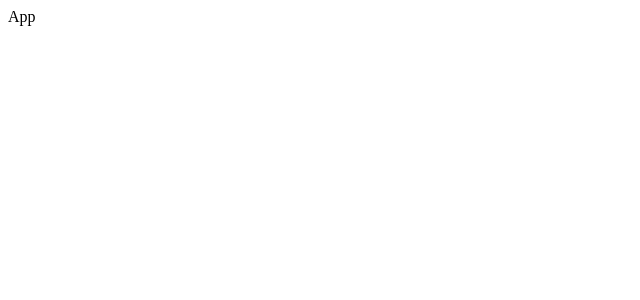
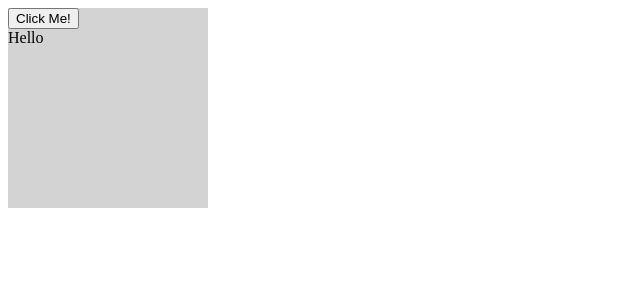
Before and after one commit to ADmtr2001/React-Educational-47-ReactTS, a React (Create React App) app: page / in a window 1280 px wide. Shown: the top 300 px of the page, without its empty margins (0-640 px from the left). Built offline with nearby package versions, Linux system fonts and the light colour scheme.

Commit message:
try props types

```diff
--- a/src/App.tsx
+++ b/src/App.tsx
@@ -1,7 +1,20 @@
 import React from "react";
+import Card, { CardVariant } from "./components/Card";
 
 const App = () => {
-  return <div>App</div>;
+  return (
+    <div>
+      <Card
+        width='200px'
+        height='200px'
+        variant={CardVariant.primary}
+        onClick={(num) => console.log(num)}
+      >
+        <button>Click Me!</button>
+        <div>Hello</div>
+      </Card>
+    </div>
+  );
 };
 
 export default App;
--- /dev/null
+++ b/src/components/Card.tsx
@@ -0,0 +1,32 @@
+import React, { FC, useState } from "react";
+
+export enum CardVariant {
+  outlined = "outlined",
+  primary = "primary",
+}
+
+interface CardProps {
+  width?: string;
+  height?: string;
+  variant: CardVariant;
+  onClick: (num: number) => void;
+}
+
+const Card: FC<CardProps> = ({ width, height, variant, onClick, children }) => {
+  const [state, setState] = useState(0);
+  return (
+    <div
+      style={{
+        width,
+        height,
+        border: variant === CardVariant.outlined ? "1px solid gray" : "none",
+        background: variant === CardVariant.primary ? "lightgray" : "",
+      }}
+      onClick={() => onClick(state)}
+    >
+      {children}
+    </div>
+  );
+};
+
+export default Card;
```
